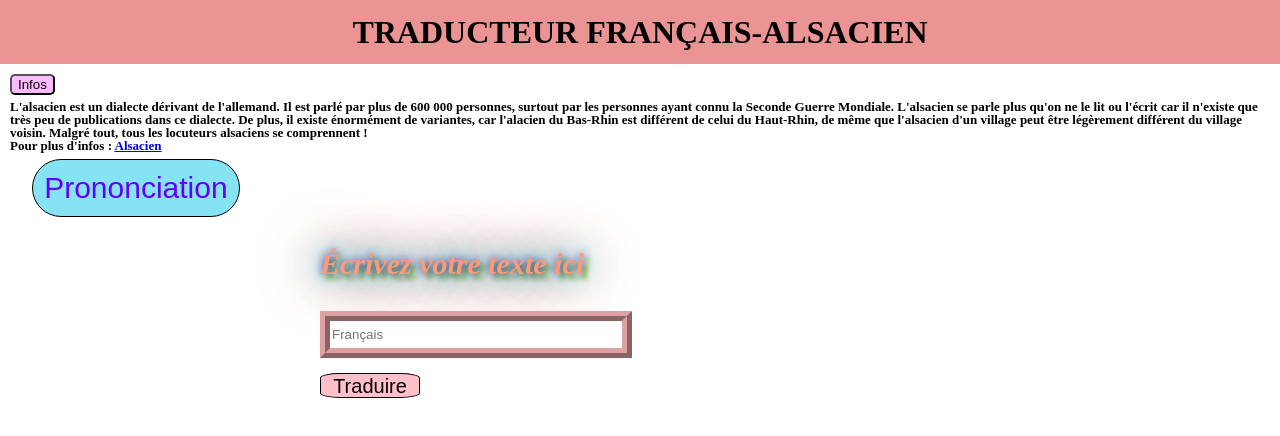
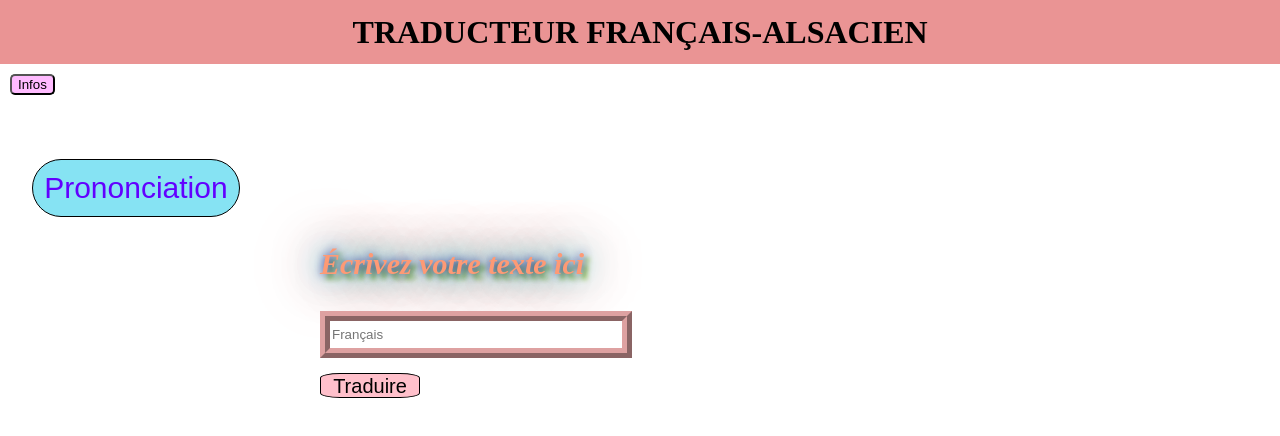
Before and after one commit to Chrstn67/Traducteur-Francais-Alsacien, a plain HTML site: page Traducteur.html in a window 1280 px wide. Drawn offline with Linux system fonts and the light colour scheme.

Commit message:
correction du bug du toggle du bouton info

```diff
--- a/Traducteur.html
+++ b/Traducteur.html
@@ -13,7 +13,7 @@
     <header>
       <h1>Traducteur Français-Alsacien</h1>
       <button class="infos">Infos</button>
-      <p class="infos-Als">
+      <p class="infos-Als infos-Als--hidden">
         L'alsacien est un dialecte dérivant de l'allemand. Il est parlé par plus
         de 600 000 personnes, surtout par les personnes ayant connu la Seconde
         Guerre Mondiale. L'alsacien se parle plus qu'on ne le lit ou l'écrit car
```
